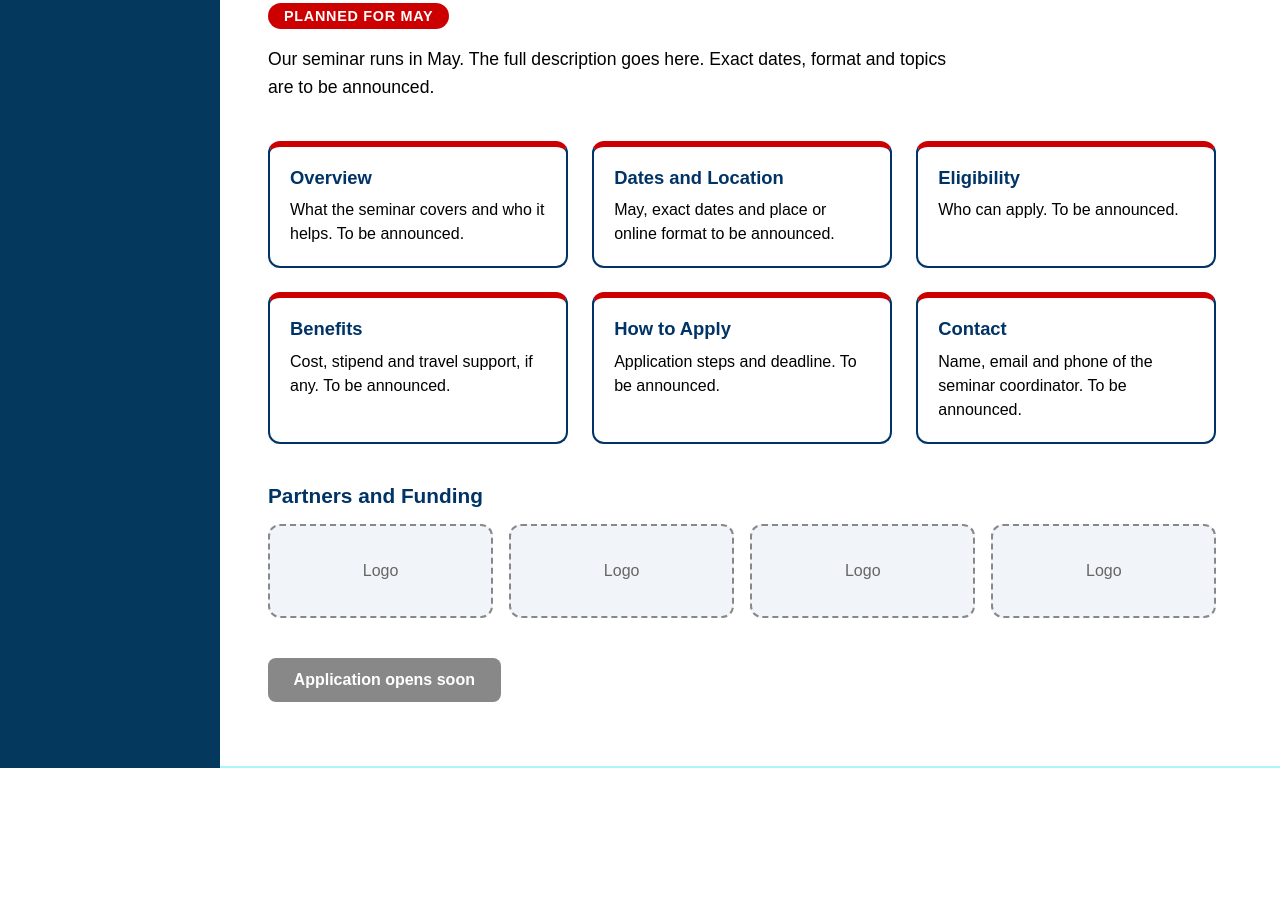
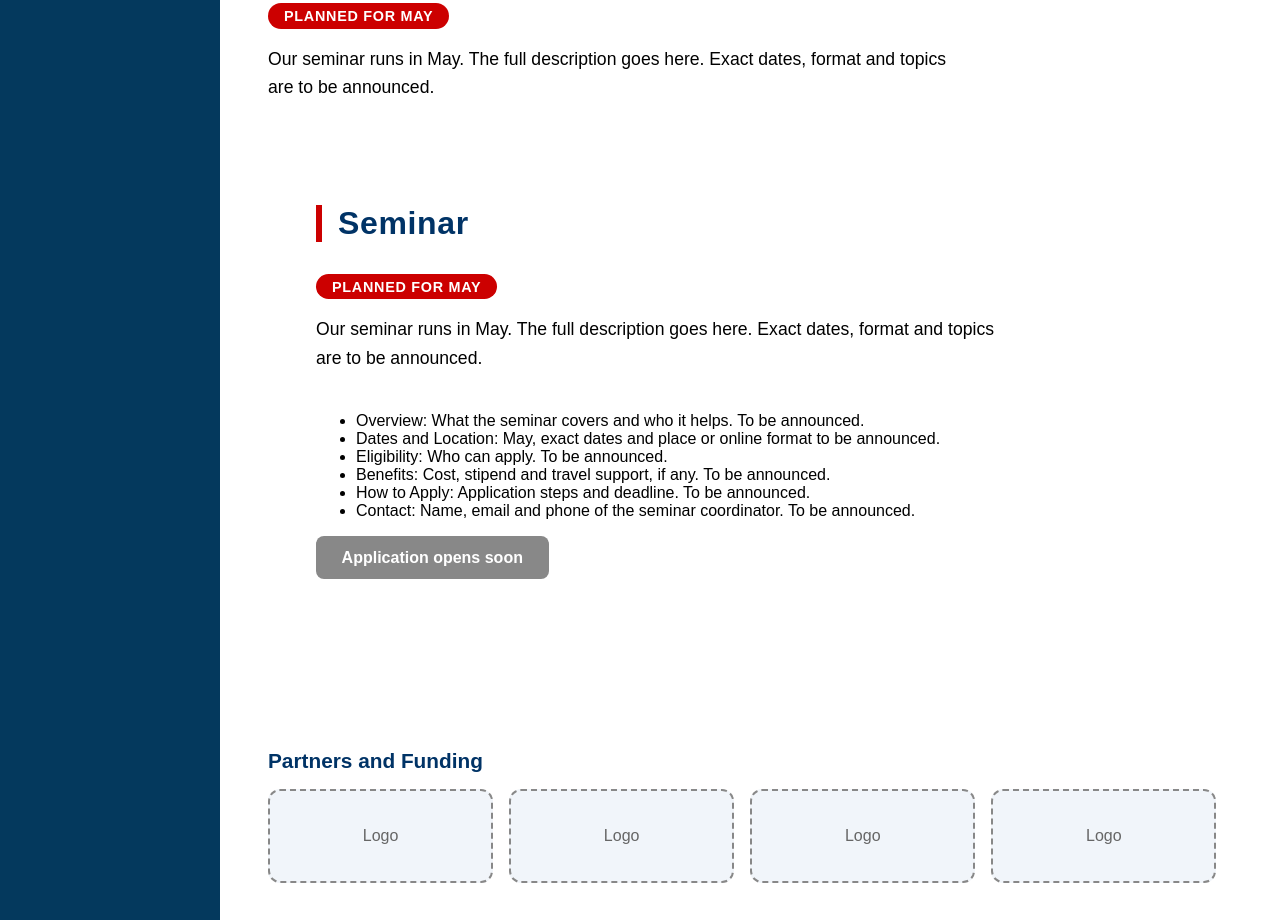
Before and after one commit to AI-Robotics-CyberTraining/FAUAIRoboticsCyberTraining, a plain HTML site: page index.html in a window 1280 px wide. Shown: the part 1237-2157 px from the top of the page. Before the commit the page ends 2005 px from the top, so only its background shows below. Drawn offline with Linux system fonts and the light colour scheme.

Commit message:
Update index.html

```diff
--- a/index.html
+++ b/index.html
@@ -81,32 +81,22 @@
         <p class="seminar-tag">Planned for May</p>
         <p class="seminar-intro">Our seminar runs in May. The full description goes here. Exact dates, format and topics are to be announced.</p>
 
-        <div class="seminar-grid">
-          <article class="seminar-card">
-            <h3>Overview</h3>
-            <p>What the seminar covers and who it helps. To be announced.</p>
-          </article>
-          <article class="seminar-card">
-            <h3>Dates and Location</h3>
-            <p>May, exact dates and place or online format to be announced.</p>
-          </article>
-          <article class="seminar-card">
-            <h3>Eligibility</h3>
-            <p>Who can apply. To be announced.</p>
-          </article>
-          <article class="seminar-card">
-            <h3>Benefits</h3>
-            <p>Cost, stipend and travel support, if any. To be announced.</p>
-          </article>
-          <article class="seminar-card">
-            <h3>How to Apply</h3>
-            <p>Application steps and deadline. To be announced.</p>
-          </article>
-          <article class="seminar-card">
-            <h3>Contact</h3>
-            <p>Name, email and phone of the seminar coordinator. To be announced.</p>
-          </article>
-        </div>
+  <section class="seminar-section" id="seminar">
+    <h2 class="desc-title">Seminar</h2>
+    <p class="seminar-tag">Planned for May</p>
+    <p class="seminar-intro">Our seminar runs in May. The full description goes here. Exact dates, format and topics are to be announced.</p>
+
+    <ul class="seminar-list">
+      <li><span class="seminar-label">Overview:</span> What the seminar covers and who it helps. To be announced.</li>
+      <li><span class="seminar-label">Dates and Location:</span> May, exact dates and place or online format to be announced.</li>
+      <li><span class="seminar-label">Eligibility:</span> Who can apply. To be announced.</li>
+      <li><span class="seminar-label">Benefits:</span> Cost, stipend and travel support, if any. To be announced.</li>
+      <li><span class="seminar-label">How to Apply:</span> Application steps and deadline. To be announced.</li>
+      <li><span class="seminar-label">Contact:</span> Name, email and phone of the seminar coordinator. To be announced.</li>
+    </ul>
+
+    <span class="web-button disabled">Application opens soon</span>
+  </section>
 
         <h3 class="seminar-subtitle">Partners and Funding</h3>
         <div class="seminar-logos">
```
